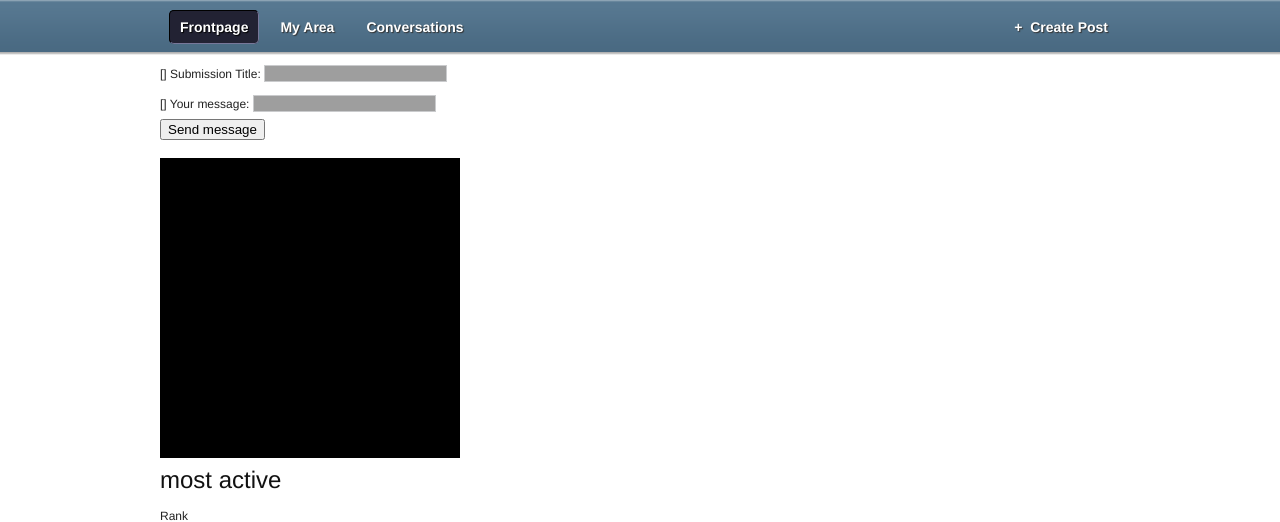
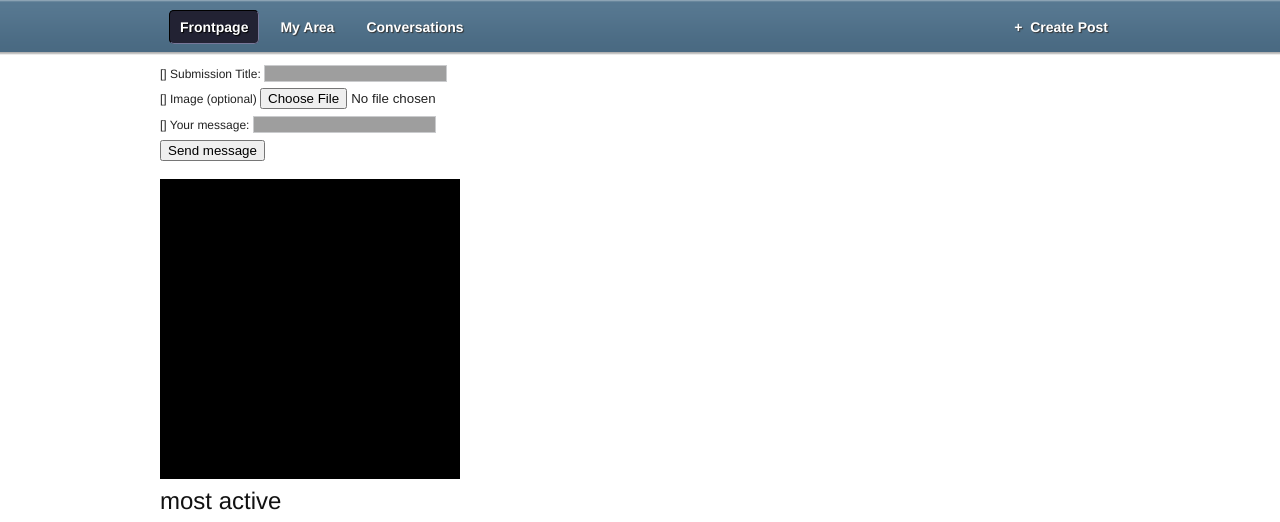
Before and after one commit to soshell/soshell-python, a Django app: template templates/submissions/create.html in a window 1280 px wide. Shown: the part 100-622 px from the top of the page. Run offline with Django 3.2, Linux system fonts and the light colour scheme; the template is opened without the code that fills it, so the values that code supplies are empty, except form fields; tables that the repository leaves empty hold one stand-in row (values such as "Sample post"); form fields are guessed from the names that the template uses; some libraries are stand-ins or nearby versions; grey boxes are pictures that could not be loaded.

Commit message:
image form

```diff
--- a/templates/submissions/create.html
+++ b/templates/submissions/create.html
@@ -9,6 +9,11 @@
         <label for="id_subject">Submission Title:</label>
         {{ form.title }}
     </div>
+	<div class="fieldWrapper">
+        {{ form.image.errors }}
+        <label for="id_subject">Image (optional)</label>
+        {{ form.image }}
+    </div>
     <div class="fieldWrapper">
         {{ form.tags.errors }}
         <label for="id_message">Your message:</label>
```
